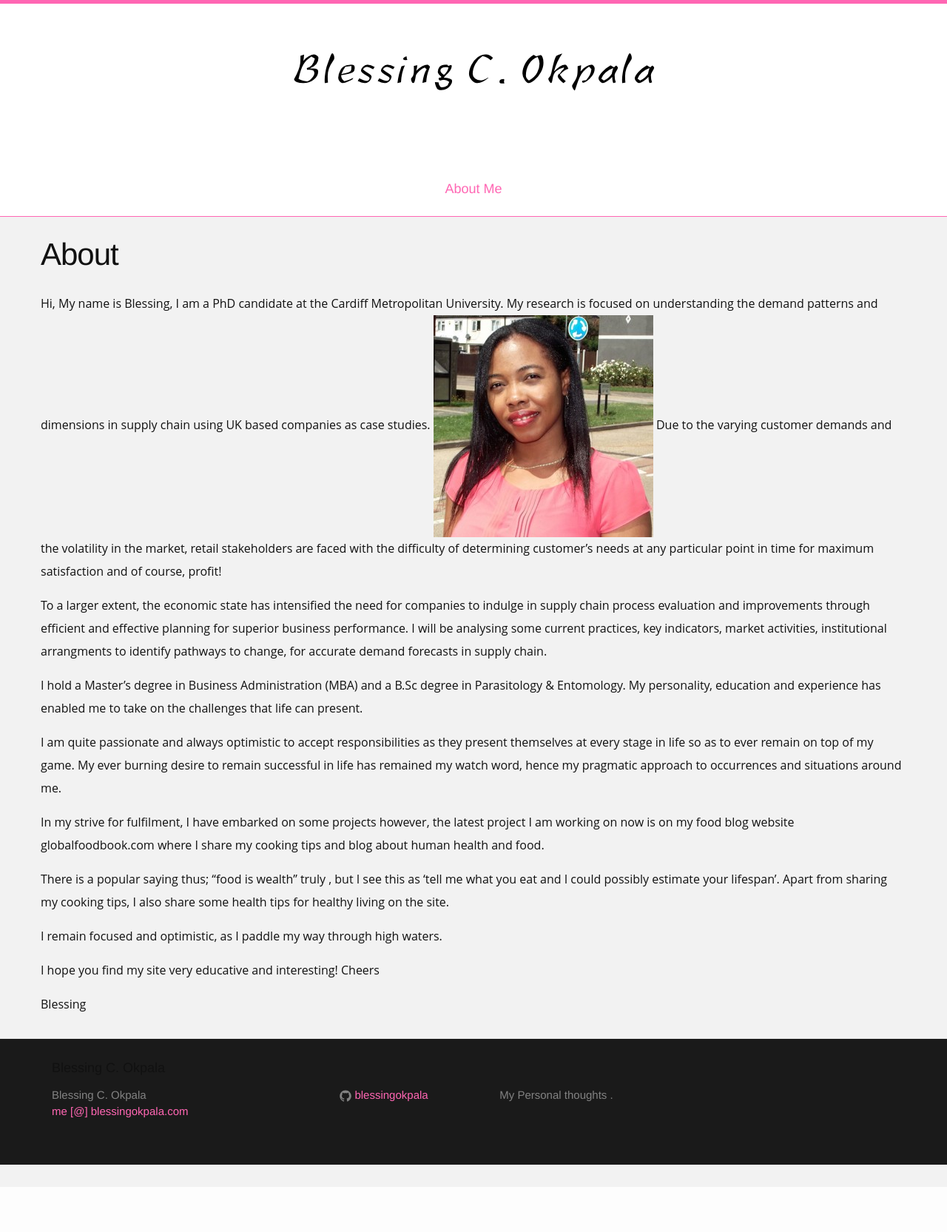
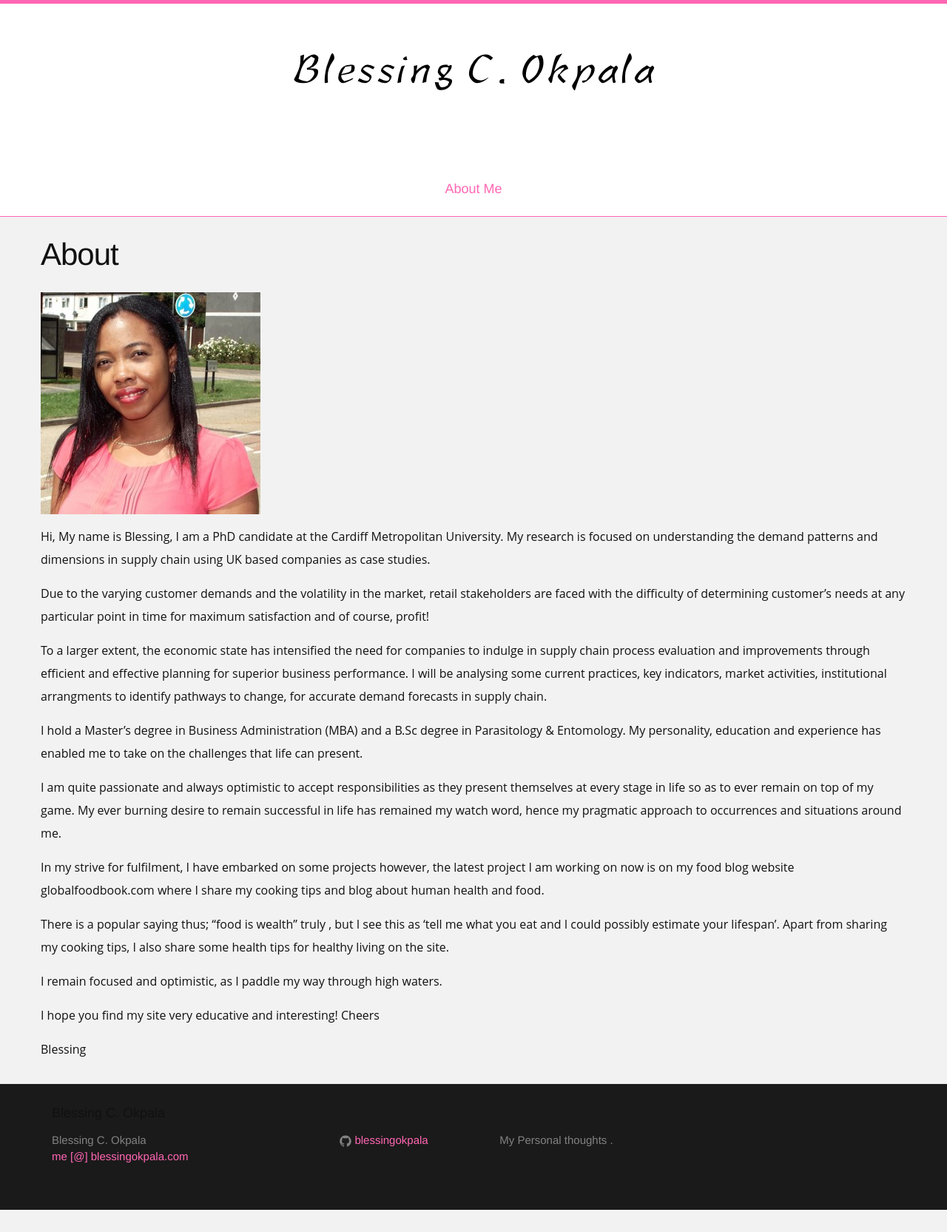
Before and after one commit to blessingokpala/blessingokpala.com, a Jekyll site: the page built from about.md, in a window 1280 px wide. Shown: the whole page at 74% size. Built offline with Jekyll 4.4.1, drawn with Linux system fonts in a browser that asks for light colours; nearby versions of some CDN libraries; before the commit the page ends 1604 px from its top, so only the background shows below that.

Commit message:
rebuilding site Sun 17 Jul 2016 01:12:53 BST

```diff
--- a/about.md
+++ b/about.md
@@ -4,9 +4,11 @@ title: About
 permalink: /about/
 ---
 
+![Blessing Okpala](/img/me.jpg)
+
 Hi,
 My name is Blessing, I am a PhD candidate at the Cardiff Metropolitan University.  My research is focused on understanding the demand patterns and dimensions in supply chain using UK based companies as case studies.
-![Blessing Okpala](/img/me.jpg)
+
 Due to the varying customer demands and the volatility in the market,
 retail stakeholders are faced with the difficulty of determining customer’s
 needs at any particular point in time for maximum satisfaction and
```
Also changed, not shown: 2 other files.
